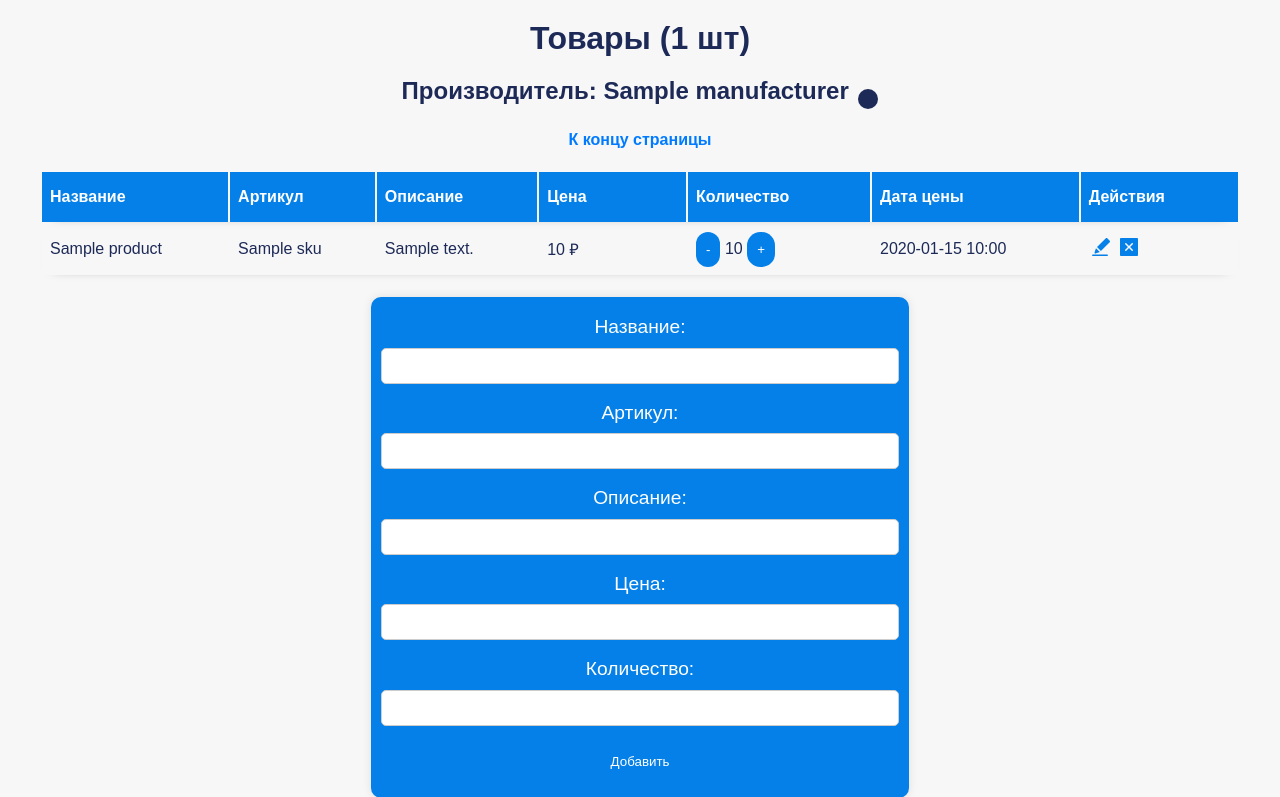
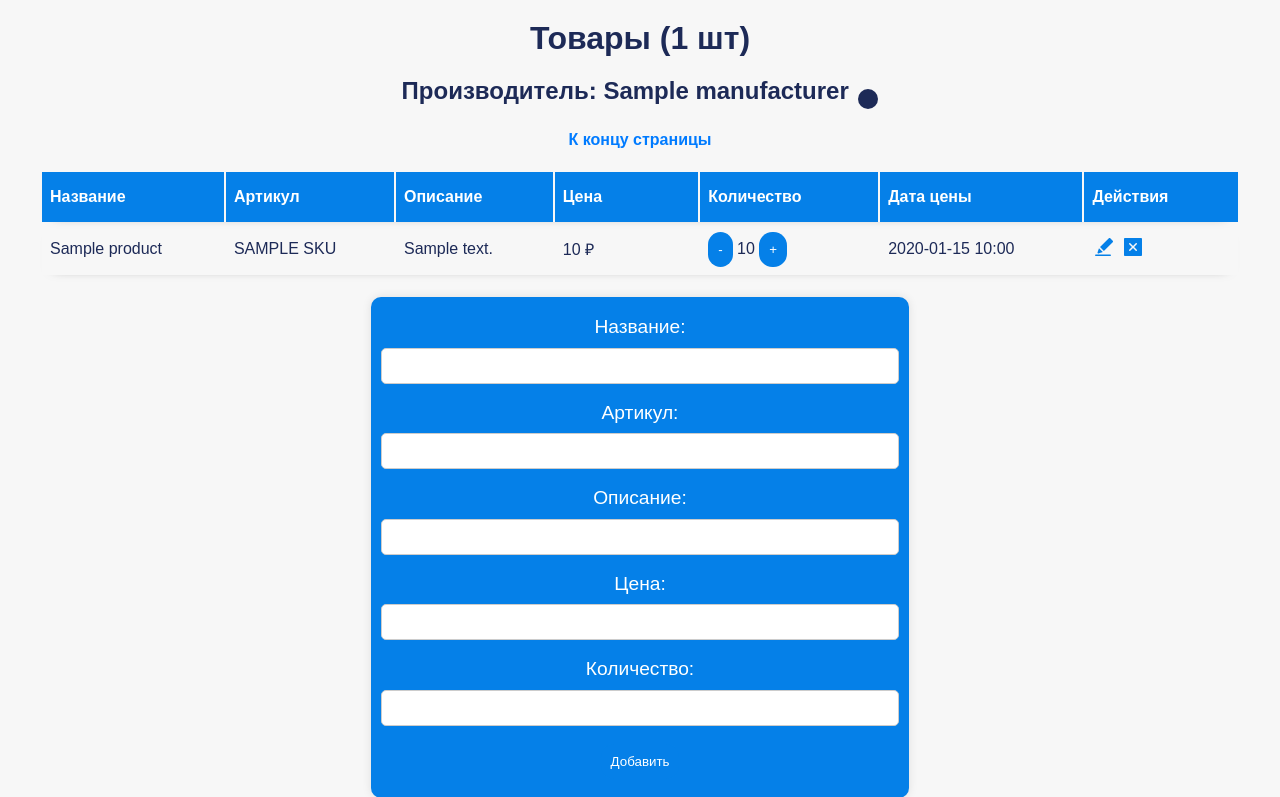
Before and after one commit to TheNiska/Online-Store-Website-You-Can-Contribute, a Python web app: template templates/products.html in a window 1280 px wide. Shown: the part 82-879 px from the top of the page. Run offline with Jinja, Linux system fonts and the light colour scheme; the template is opened without the code that fills it: most values are stand-ins (such as "Sample title", 1, 10 or a date in 2020).

Commit message:
minor style changes

```diff
--- a/hello.py
+++ b/hello.py
@@ -5,7 +5,7 @@ from functools import wraps
 from datetime import datetime, timedelta
 from flask_sqlalchemy import SQLAlchemy
 import pytz
-from sqlalchemy import or_, and_, func, text
+from sqlalchemy import or_, and_, func
 from bs4 import BeautifulSoup
 import csv
 
--- a/static/styles/styles.css
+++ b/static/styles/styles.css
@@ -210,6 +210,12 @@ tr:hover {
   color: #000000;
 }
 
+tbody td:first-letter {
+  text-transform: capitalize;
+}
+tbody td.sku {
+  text-transform: uppercase;
+}
 th, td {
   border: none;
   padding: 0.5em;
--- a/templates/products.html
+++ b/templates/products.html
@@ -28,7 +28,7 @@
       {% if product.quantity != 0 %}
       <tr>
         <td>{{ product.name }}</td>
-        <td>{{ product.sku }}</td>
+        <td class="sku">{{ product.sku }}</td>
         <td class="products_descr">{{ product.description }}</td>
         {% if category_name == "mixers" %}
         <td>{{ product.fct_type }}</td>
--- a/templates/search_results.html
+++ b/templates/search_results.html
@@ -22,7 +22,7 @@
       {% for product in results %}
       <tr>
         <td>{{ product.name }}</td>
-        <td>{{ product.sku }}</td>
+        <td class="sku">{{ product.sku }}</td>
         <td class="products_descr">{{ product.description }}</td>
         <td class="products_price">{{ product.price }} &#8381;</td>
         <td><span class="product_quantity">{{ product.quantity }}</span></td>
```
